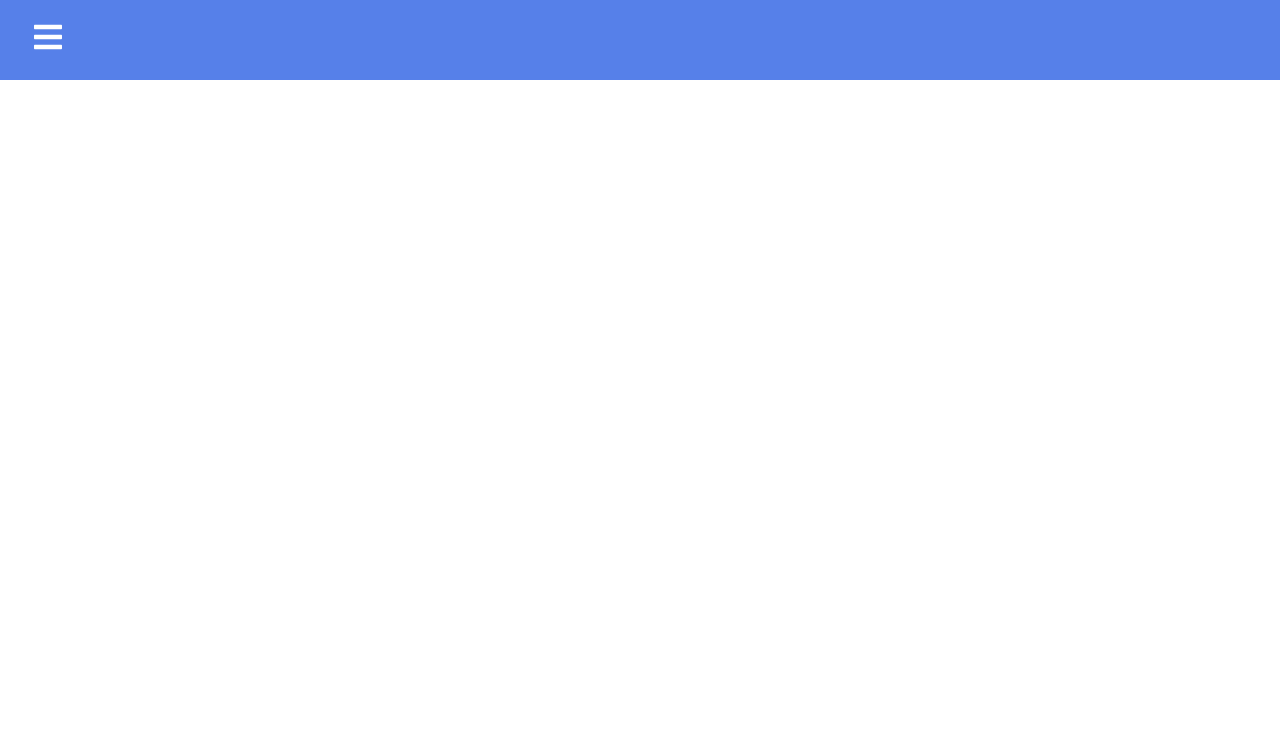
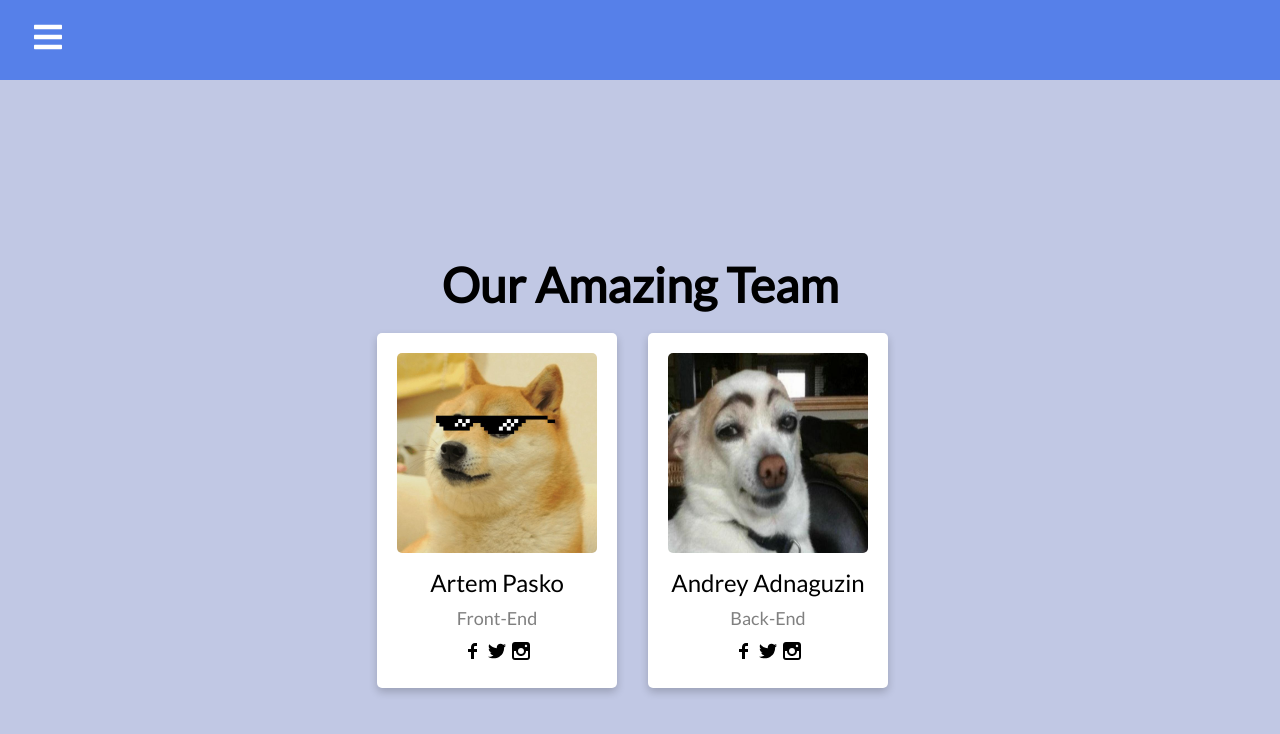
Before and after one commit to art-x7/react-messenger, a React (Vite) app: page /team in a window 1280 px wide. Shown: the top 734 px of the page. Built offline with nearby package versions, Linux system fonts and the light colour scheme.

Commit message:
Add page Team

```diff
--- a/index.html
+++ b/index.html
@@ -4,7 +4,7 @@
     <meta charset="UTF-8" />
     <link rel="icon" type="image/svg+xml" href="src/favicon.svg" />
     <meta name="viewport" content="width=device-width, initial-scale=1.0" />
-    <title>Web Tpp</title>
+    <title>A&AM</title>
   </head>
   <body>
     <div id="root"></div>
--- a/src/App.css
+++ b/src/App.css
@@ -8,12 +8,13 @@
 }
 
 .home,
+.team,
 .reports,
-.products {
+.profile {
   display: flex;
-  height: 90vh;
+  height: 100vh;
   align-items: center;
   justify-content: center;
-  font-size: 3rem;
+  font-size: 1.5rem;
   background-color: #c1c8e4;
 }
--- a/src/App.jsx
+++ b/src/App.jsx
@@ -3,20 +3,21 @@ import './App.css';
 import { Routes, Route } from 'react-router-dom'
 import Navbar from './components/navbar/Navbar'
 
-import Products from './pages/Products'
+
 import Home from './pages/Home'
 import Profile from './pages/Profile'
 import Messenger from './pages/Messenger'
+import Team from './pages/Team'
 
 export default function App() {
   return (
     <>
     <Navbar />
       <Routes>
-        <Route path="/products" element={<Products />}/>
         <Route path="/" element={<Home />}/>
         <Route path="/messages" element={<Messenger />}/>
         <Route path="/profile" element={<Profile />}/>
+        <Route path="/team" element={<Team />}/>
       </Routes>
     </>
   );
--- a/src/pages/Products.jsx
+++ /dev/null
@@ -1,13 +0,0 @@
-import React from 'react'
-import './Products.css'
-
-
-export default function Products () {
-  return (
-    <>
-      <div className='products'>
-        <h1>Products</h1>
-      </div>
-    </>
-  )
-}
--- a/src/pages/Profile.jsx
+++ b/src/pages/Profile.jsx
@@ -5,7 +5,7 @@ import './Profile.css'
 export default function Profile () {
   return (
     <>
-      <div className='reports'>
+      <div className='profile'>
         <h1>Profile</h1>
       </div>
     </>
--- /dev/null
+++ b/src/pages/Team.css
@@ -0,0 +1,51 @@
+.teamPortfolio {
+  flex-direction: column;
+  text-align: center;
+  }
+
+.teamMember {
+  margin-top: 10px;
+  display: block;
+
+}
+
+.teamIntro {
+  width: 100%;
+  margin-bottom: 20px;
+}
+
+.teamColumn {
+  float: left;
+  width: 50%;
+  margin-bottom: 16px;
+  padding: 0 8px;
+}
+
+.memberCard {
+  box-shadow: 0 4px 8px 0 rgba(0, 0, 0, 0.2);
+  background-color: white;
+  padding: 20px;
+  margin-right: 15px;
+  border-radius: 5px;
+}
+
+.teamMember {
+  font-size: 24px;
+  font-weight: 500;
+}
+
+.images {
+  width: 200px;
+  height: 200px;
+  border-radius: 5px;
+}
+
+.title {
+  margin-top: 10px;
+  font-size: 18px;
+  color: grey;
+}
+
+.links {
+  margin-top: 10px;
+}
--- /dev/null
+++ b/src/pages/Team.jsx
@@ -0,0 +1,48 @@
+import React from 'react'
+import './Team.css'
+
+import * as TiIcons from 'react-icons/ti'
+
+
+
+export default function Team () {
+  return (
+    <>
+      <div className='team'>
+        <div className='teamPortfolio'>
+          <div className='teamIntro'>
+            <h1>Our Amazing Team</h1>
+          </div>
+          <div className='teamColumn'>
+            <div className='memberCard'>
+              <img className='images' src='src/static/images/front.jpg' alt='no found' />
+              <div className='frontend'>
+                <p className='teamMember'>Artem Pasko</p>
+                <p class="title">Front-End</p>
+              </div>
+              <div className='links'>
+                <TiIcons.TiSocialFacebook />
+                <TiIcons.TiSocialTwitter />
+                <TiIcons.TiSocialInstagram />
+              </div>
+            </div>
+          </div>
+          <div className='teamColumn'>
+            <div className='memberCard'>
+              <img className='images' src='src/static/images/back.jpg' alt='no found' />
+              <div className='frontend'>
+                <p className='teamMember'>Andrey Adnaguzin</p>
+                <p class="title">Back-End</p>
+              </div>
+              <div className='links'>
+                <TiIcons.TiSocialFacebook />
+                <TiIcons.TiSocialTwitter />
+                <TiIcons.TiSocialInstagram />
+              </div>
+            </div>
+          </div>
+        </div>
+      </div>
+    </>
+  )
+}
```
Also changed, not shown: src/pages/Products.css (deleted), src/static/images/back.jpg (added), src/static/images/front.jpg (added).
